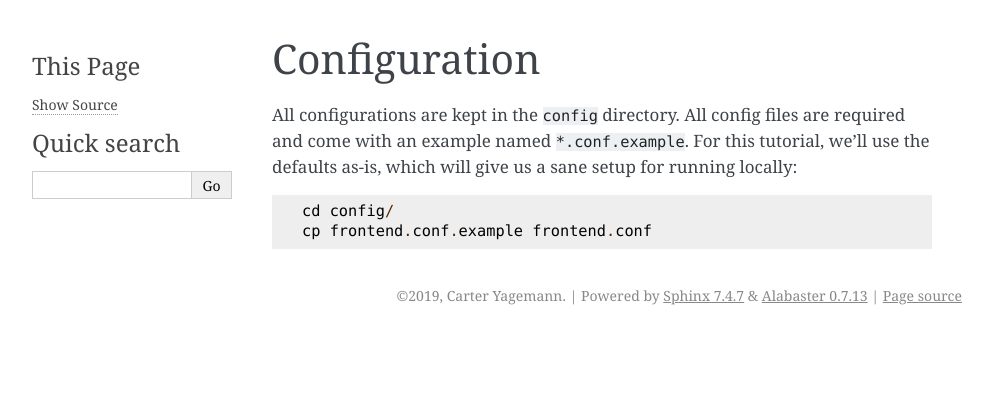
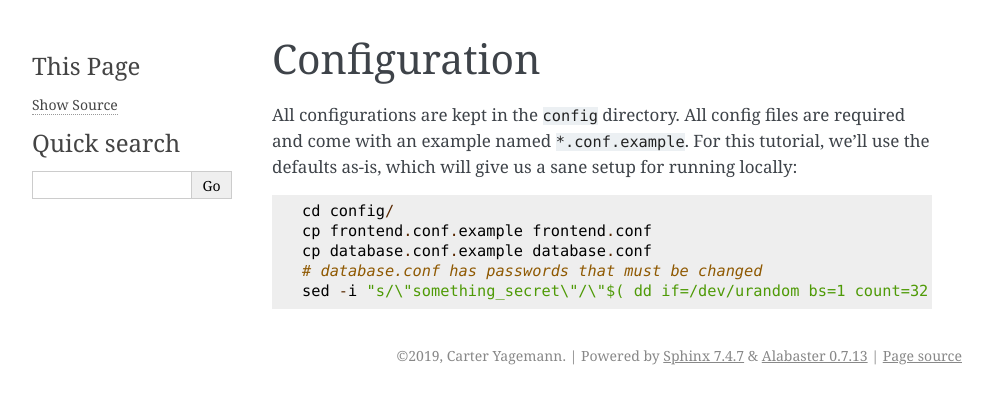
Before and after one commit to carter-yagemann/packer-triage, a Sphinx documentation site: the page built from docs/quick/config.md, in a window 1280 px wide. Shown: the top 404 px of the page, without its empty margins (148-1140 px from the left). Built offline with Sphinx 7.4.7, drawn with Linux system fonts in a browser that asks for light colours.

```diff
--- a/docs/index.rst
+++ b/docs/index.rst
@@ -12,6 +12,7 @@ Welcome to packer-triage's documentation!
 
    quick/install
    quick/config
+   quick/db
    quick/frontend
 
 .. toctree::
--- a/docs/quick/config.md
+++ b/docs/quick/config.md
@@ -7,3 +7,6 @@ locally:
 
     cd config/
     cp frontend.conf.example frontend.conf
+    cp database.conf.example database.conf
+    # database.conf has passwords that must be changed
+    sed -i "s/\"something_secret\"/\"$( dd if=/dev/urandom bs=1 count=32 | base64 )\"/" database.conf
--- a/requirements.txt
+++ b/requirements.txt
@@ -5,6 +5,7 @@ matplotlib
 pandas
 pefile
 PyExifTool
+pymongo
 python-magic-win64
 recommonmark
 scikit-learn
```
Also changed, not shown: docs/quick/db.md (added, +10 -0 lines), 6 other files.
